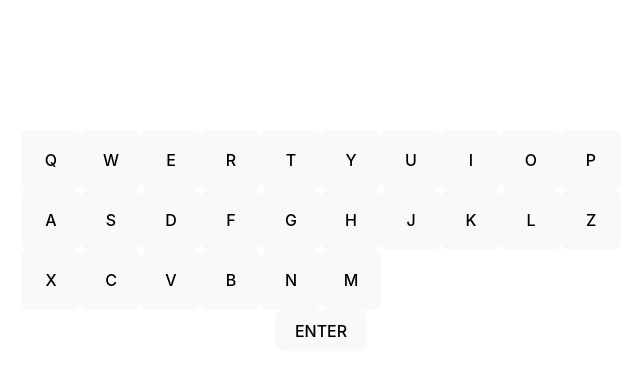
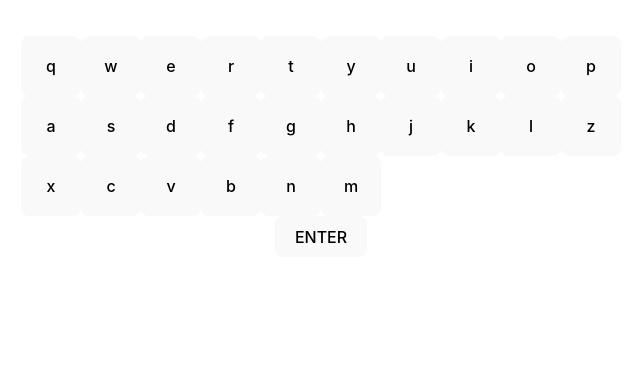
Before and after one commit to LuShuhong/wordle, a React (Vite) app: page / in a window 1280 px wide. Shown: the part 384-760 px from the top of the page, without its empty margins (319-959 px from the left). Built offline with nearby package versions, Linux system fonts and the light colour scheme.

Commit message:
first guess complete

```diff
--- a/src/App.jsx
+++ b/src/App.jsx
@@ -11,7 +11,14 @@ function App() {
   const word = useRef(
     word_list[Math.floor(Math.random() * (word_list.length + 1))]
   );
+  console.log(word);
   const [letter, setLetter] = useState("");
+  const [letter2, setLetter2] = useState("");
+  const [letter3, setLetter3] = useState("");
+  const [letter4, setLetter4] = useState("");
+  const [letter5, setLetter5] = useState("");
+
+  const [enter, setEnter] = useState(false);
 
   const letterClick = (key) => {
     setLetter((letter) => {
@@ -22,13 +29,19 @@ function App() {
   };
 
   const enterClick = (e) => {
-    setLetter((letter) => "");
+    // setLetter((letter) => "");
+    setEnter((i) => !i);
   };
 
+  console.log(enter);
   return (
     <>
       <p>{letter}</p>
-      <WholeBoard letter={letter}></WholeBoard>
+      <WholeBoard letter={letter} word={word} enter={enter}></WholeBoard>
+      <WholeBoard letter={letter2} word={word} enter={enter}></WholeBoard>
+      <WholeBoard letter={letter3} word={word} enter={enter}></WholeBoard>
+      <WholeBoard letter={letter4} word={word} enter={enter}></WholeBoard>
+      <WholeBoard letter={letter5} word={word} enter={enter}></WholeBoard>
       <Keyboard onClick={letterClick}></Keyboard>
       <EnterButton
         letter={letter}
--- a/src/Board.css
+++ b/src/Board.css
@@ -8,9 +8,11 @@
 }
 
 .whole-board {
-  display: grid;
+  /* display: grid;
   margin: 50px;
   justify-content: center;
   grid-template-rows: repeat(5, 60px);
-  grid-template-columns: repeat(5, 60px);
+  grid-template-columns: repeat(5, 60px); */
+  display: flex;
+  justify-content: center;
 }
--- a/src/Board.jsx
+++ b/src/Board.jsx
@@ -1,11 +1,22 @@
 import "./Board.css";
 
-let guessingBoard = Array.from({ length: 30 });
+let guessingBoard = Array.from({ length: 5 });
 
 const Board = (props) => {
+  let style;
+  let wordIndex = props.word.current[props.id];
+  let letterIndex = props.letter[props.id];
+  console.log(wordIndex);
+  console.log(letterIndex);
+  if (props.enter && wordIndex === letterIndex) {
+    style = { backgroundColor: "#79bd8b" };
+  } else if (props.enter && props.word.current.includes(letterIndex)) {
+    style = { backgroundColor: "#d4ce79" };
+  }
+
   return (
-    <div className="board" id={`guessingBoard${props.id}`}>
-      {props.value[props.id]}
+    <div className="board" id={`guessingBoard${props.id}`} style={style}>
+      {props.letter[props.id]}
     </div>
   );
 };
@@ -14,7 +25,15 @@ export const WholeBoard = (props) => {
   return (
     <div className="whole-board">
       {guessingBoard.map((e, index) => {
-        return <Board key={index} id={index} value={props.letter}></Board>;
+        return (
+          <Board
+            key={index}
+            id={index}
+            letter={props.letter}
+            word={props.word}
+            enter={props.enter}
+          ></Board>
+        );
       })}
     </div>
   );
--- a/src/EnterButton.jsx
+++ b/src/EnterButton.jsx
@@ -11,6 +11,6 @@ import { Button } from "./Button";
 //     );
 //   };
 
-export const EnterButton = ({ letter, onClick }) => {
+export const EnterButton = ({ letter, word, onClick }) => {
   return <Button value={`ENTER`} onClick={onClick}></Button>;
 };
--- a/src/Keyboard.jsx
+++ b/src/Keyboard.jsx
@@ -2,32 +2,32 @@ import "./Keyboard.css";
 import { Button } from "./Button";
 
 let keyboard = [
-  "Q",
-  "W",
-  "E",
-  "R",
-  "T",
-  "Y",
-  "U",
-  "I",
-  "O",
-  "P",
-  "A",
-  "S",
-  "D",
-  "F",
-  "G",
-  "H",
-  "J",
-  "K",
-  "L",
-  "Z",
-  "X",
-  "C",
-  "V",
-  "B",
-  "N",
-  "M",
+  "q",
+  "w",
+  "e",
+  "r",
+  "t",
+  "y",
+  "u",
+  "i",
+  "o",
+  "p",
+  "a",
+  "s",
+  "d",
+  "f",
+  "g",
+  "h",
+  "j",
+  "k",
+  "l",
+  "z",
+  "x",
+  "c",
+  "v",
+  "b",
+  "n",
+  "m",
 ];
 
 export const Keyboard = ({ onClick }) => {
```
